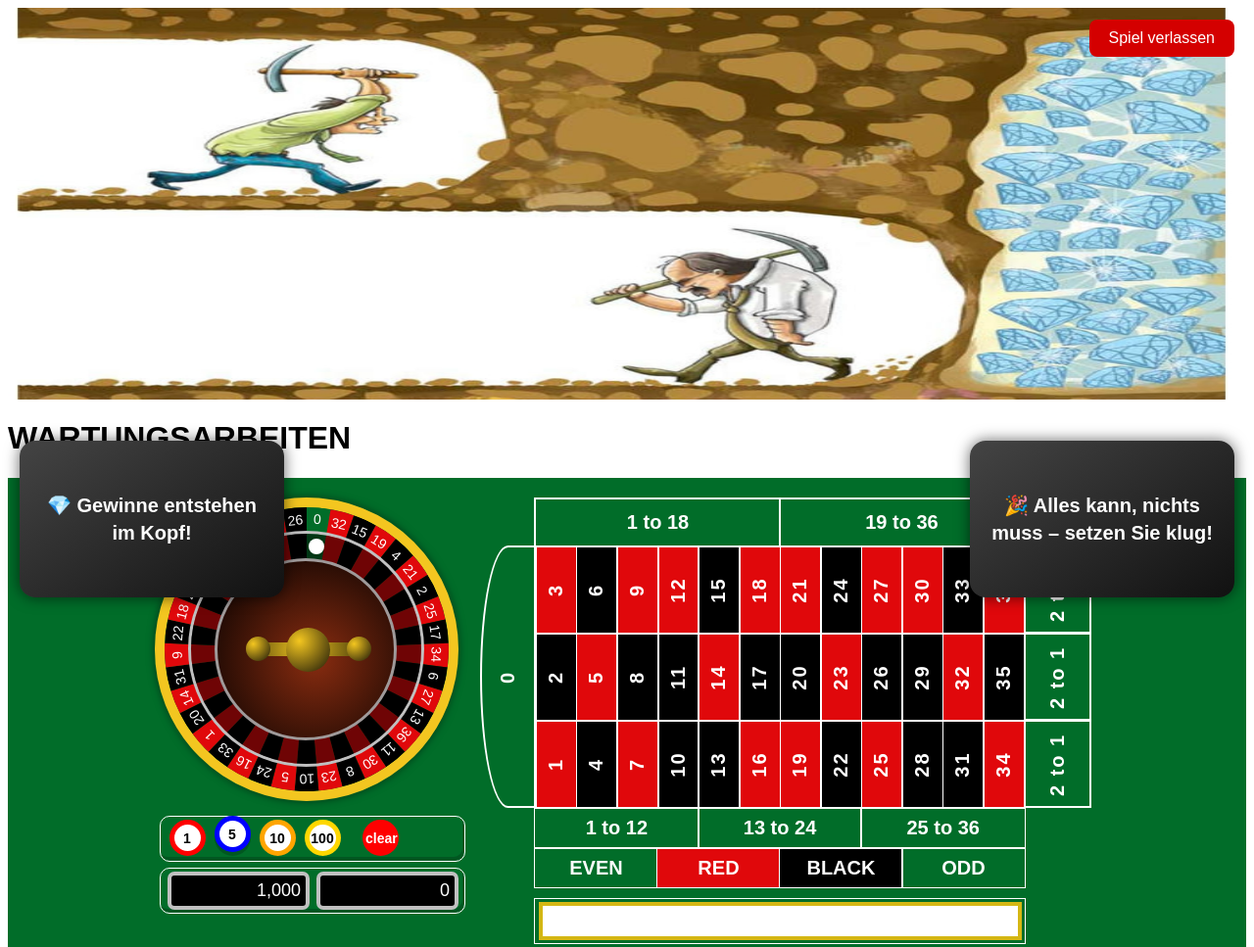
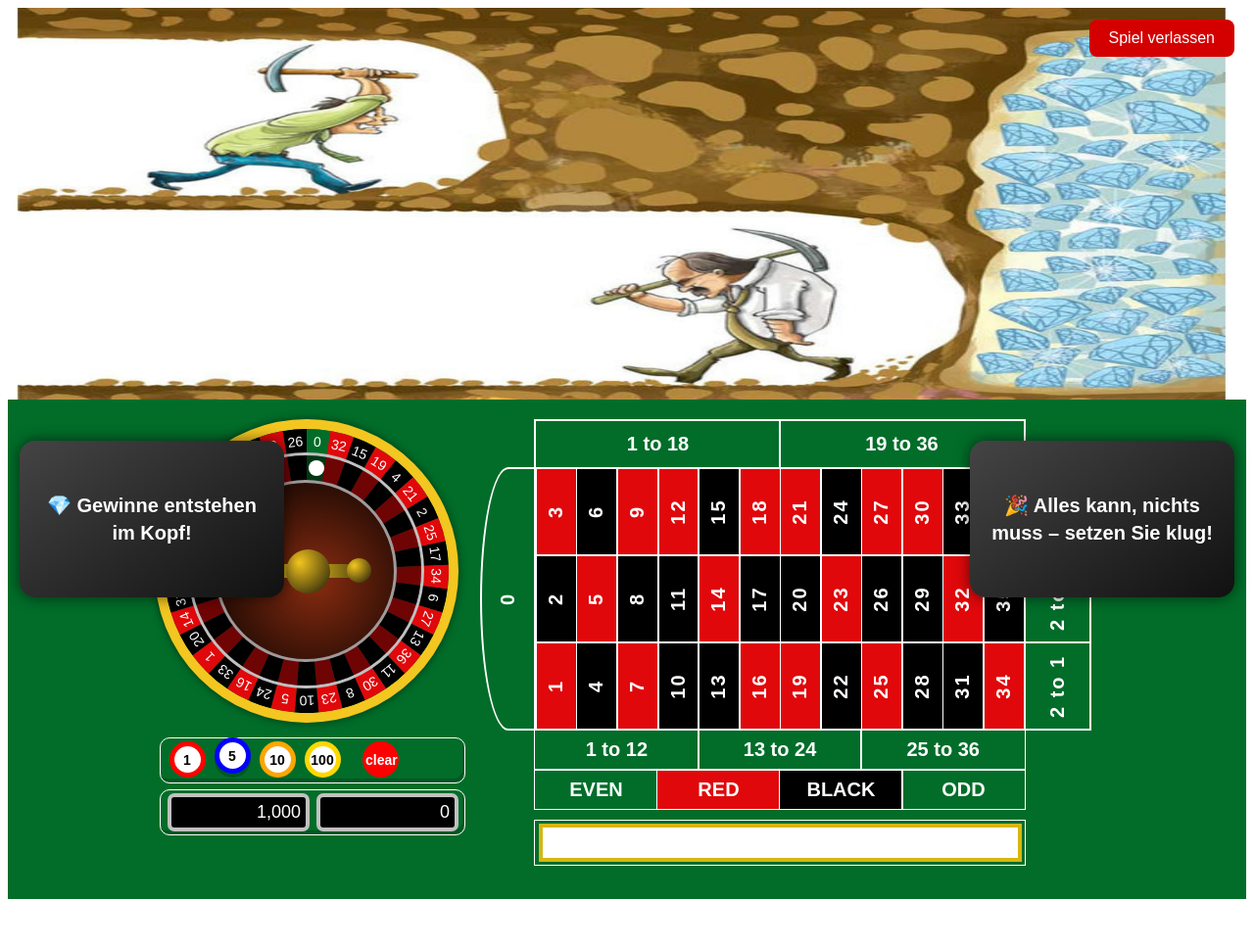
Before and after one commit to Matej999/roulette-game, a plain HTML site: page index.html in a window 1280 px wide. Shown: the top 967 px of the page at 98% size. After the commit the page ends 926 px from the top, so only its background shows below. Drawn offline with Linux system fonts and the light colour scheme.

Commit message:
Update index.html

```diff
--- a/index.html
+++ b/index.html
@@ -21,7 +21,6 @@
 
 <body>
 <img src="7lor6v.png" class="header-img" alt="Roulette Banner" />
-<h1> WARTUNGSARBEITEN</h1>
 <script src="./assets/js/app.js" defer></script>
 </body>
 </html>
```
